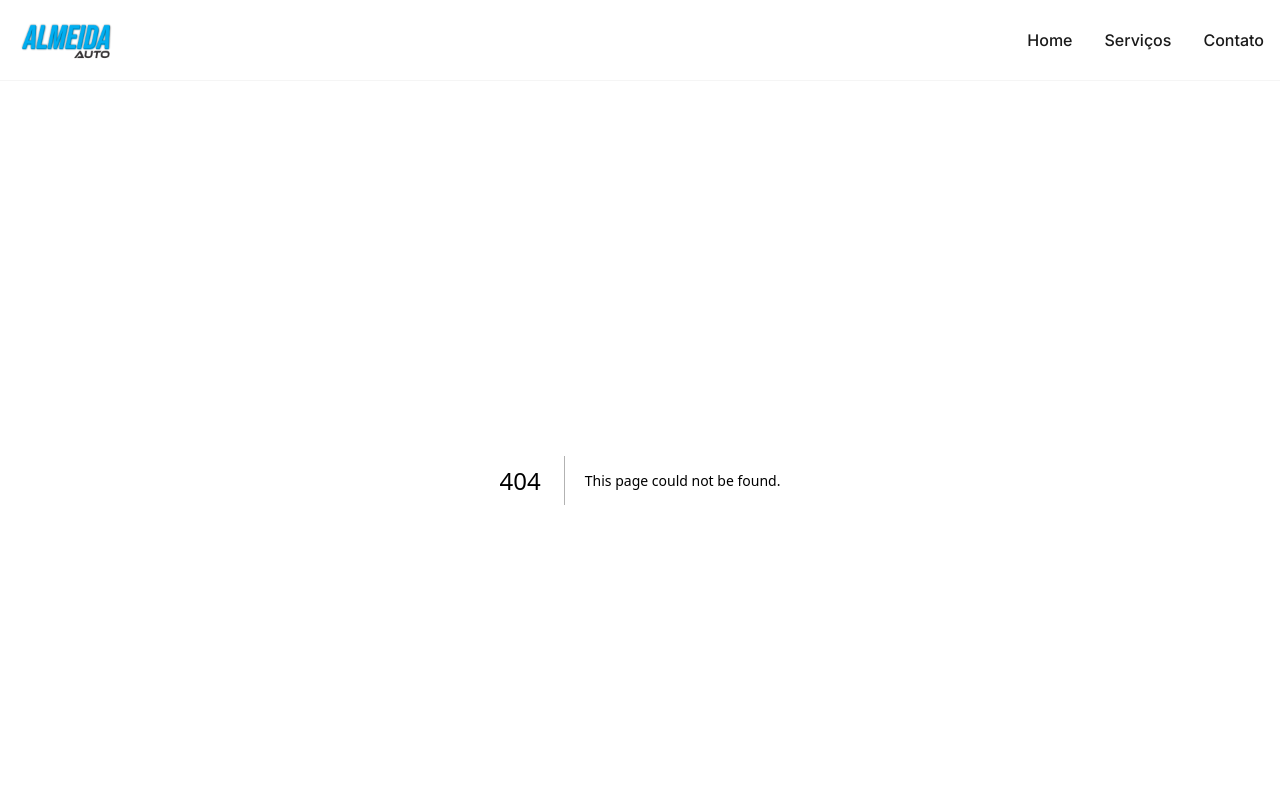
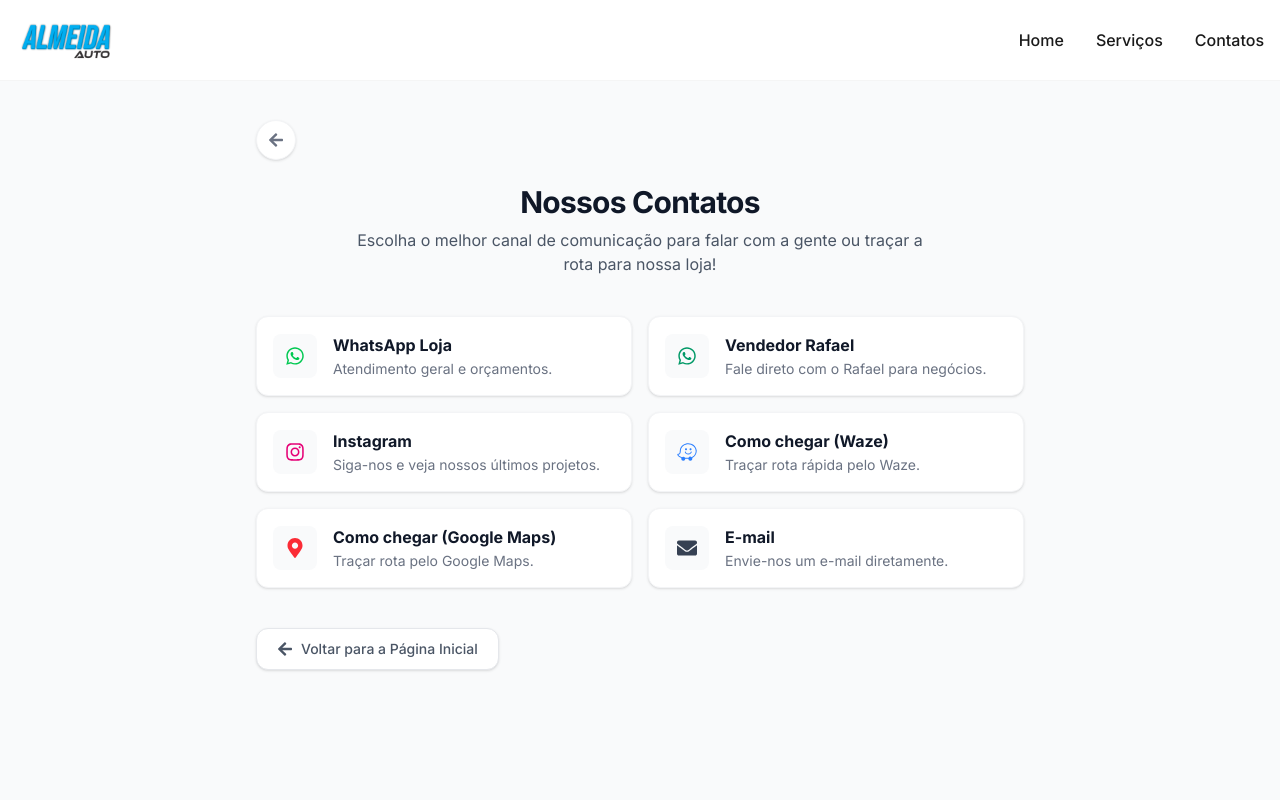
Before and after one commit to Dioogooa/Almeida-auto, a Next.js app: page /contatos in a window 1280 px wide. Before the commit this address had no page. Shown: the top 800 px of the page. Built offline with nearby package versions, Linux system fonts and the light colour scheme.

Commit message:
Adicao da pag contatos

```diff
--- /dev/null
+++ b/app/contatos/page.jsx
@@ -0,0 +1,109 @@
+"use client";
+
+import Link from "next/link";
+import { FaWhatsapp, FaInstagram, FaWaze, FaMapMarkerAlt, FaEnvelope, FaArrowLeft } from "react-icons/fa";
+
+export default function Contatos() {
+  const contatos = [
+    {
+      nome: "WhatsApp Loja",
+      desc: "Atendimento geral e orçamentos.",
+      icone: <FaWhatsapp className="w-5 h-5 text-green-500" />,
+      url: "https://wa.me/5562982302156",
+      cor: "hover:border-green-500 hover:shadow-green-500/10"
+    },
+    {
+      nome: "Vendedor Rafael",
+      desc: "Fale direto com o Rafael para negócios.",
+      icone: <FaWhatsapp className="w-5 h-5 text-emerald-600" />,
+      url: "https://wa.me/5562985405383",
+      cor: "hover:border-emerald-600 hover:shadow-emerald-600/10"
+    },
+    {
+      nome: "Instagram",
+      desc: "Siga-nos e veja nossos últimos projetos.",
+      icone: <FaInstagram className="w-5 h-5 text-pink-600" />,
+      url: "https://instagram.com/almeida_autoo",
+      cor: "hover:border-pink-600 hover:shadow-pink-600/10"
+    },
+    {
+      nome: "Como chegar (Waze)",
+      desc: "Traçar rota rápida pelo Waze.",
+      icone: <FaWaze className="w-5 h-5 text-blue-500" />,
+      url: "https://ul.waze.com/ul?place=ChIJ1UpviiDxXpMReN0xXT-174k&ll=-16.72239100%2C-49.26058170&navigate=yes&utm_campaign=default&utm_source=waze_website&utm_medium=lm_share_location",
+      cor: "hover:border-blue-500 hover:shadow-blue-500/10"
+    },
+    {
+      nome: "Como chegar (Google Maps)",
+      desc: "Traçar rota pelo Google Maps.",
+      icone: <FaMapMarkerAlt className="w-5 h-5 text-red-500" />,
+      url: "https://maps.app.goo.gl/SyLRC1T9BUcr37dr8",
+      cor: "hover:border-red-500 hover:shadow-red-500/10"
+    },
+    {
+      nome: "E-mail",
+      desc: "Envie-nos um e-mail diretamente.",
+      icone: <FaEnvelope className="w-5 h-5 text-gray-700" />,
+      url: "mailto:contato@almeidaauto.com.br", // Altere se o email for diferente
+      cor: "hover:border-gray-700 hover:shadow-gray-700/10"
+    }
+  ];
+
+  return (
+    <main className="min-h-screen bg-gray-50 flex flex-col py-10 px-4 sm:px-6 lg:px-8">
+      {/* Botão Voltar Superior (Apenas Seta) */}
+      <div className="max-w-3xl mx-auto w-full mb-6">
+        <Link
+          href="/"
+          className="inline-flex items-center justify-center text-gray-500 hover:text-gray-900 transition-colors bg-white w-10 h-10 rounded-full shadow-sm border border-gray-100 hover:shadow-md"
+        >
+          <FaArrowLeft className="w-4 h-4" />
+        </Link>
+      </div>
+
+      {/* Conteúdo Principal */}
+      <div className="max-w-3xl mx-auto w-full">
+        <div className="mb-10 text-left sm:text-center">
+          <h1 className="text-3xl md:text-3xl font-bold text-gray-900 tracking-tight">
+            Nossos Contatos
+          </h1>
+          <p className="text-base text-gray-600 mt-2 max-w-xl sm:mx-auto">
+            Escolha o melhor canal de comunicação para falar com a gente ou traçar a rota para nossa loja!
+          </p>
+        </div>
+
+        {/* Grid de Contatos */}
+        <div className="grid grid-cols-1 md:grid-cols-2 gap-4">
+          {contatos.map((contato, index) => (
+            <a
+              key={index}
+              href={contato.url}
+              target="_blank"
+              rel="noopener noreferrer"
+              className={`bg-white rounded-xl p-4 shadow-sm border border-gray-100 transition-all duration-300 w-full flex items-center gap-4 ${contato.cor} hover:-translate-y-0.5 group`}
+            >
+              <div className="bg-gray-50 p-3 rounded-lg group-hover:bg-white transition-colors duration-300">
+                {contato.icone}
+              </div>
+              <div>
+                <h3 className="text-base font-bold text-gray-900">{contato.nome}</h3>
+                <p className="text-sm text-gray-500 mt-0.5">{contato.desc}</p>
+              </div>
+            </a>
+          ))}
+        </div>
+      </div>
+
+      {/* Botão Voltar Inferior */}
+      <div className="max-w-3xl mx-auto w-full mt-10 flex justify-center sm:justify-start">
+        <Link
+          href="/"
+          className="inline-flex items-center gap-2 text-gray-600 hover:text-gray-900 transition-colors bg-white px-5 py-2.5 rounded-xl shadow-sm border border-gray-200 hover:shadow-md font-medium text-sm"
+        >
+          <FaArrowLeft className="w-4 h-4" />
+          Voltar para a Página Inicial
+        </Link>
+      </div>
+    </main>
+  );
+}
--- a/components/home/Depoimentos.jsx
+++ b/components/home/Depoimentos.jsx
@@ -4,7 +4,7 @@ export default function Depoimentos() {
   const depoimentos = [
     {
       nome: "Carlos Eduardo",
-      carro: "Jeep Compass",
+      carro: "Mercedes c180",
       texto: "Instalei a central multimídia com eles e ficou perfeito. Acabamento impecável e o atendimento foi nota 10. Recomendo muito!",
       foto: "/depoimentos/carlos.jpg"
     },
--- a/components/ui/Footer.jsx
+++ b/components/ui/Footer.jsx
@@ -25,7 +25,7 @@ export default function Footer() {
           <h4 className="font-bold mb-6 text-lg">Links Rápidos</h4>
           <ul className="space-y-4 text-gray-400">
             <li><Link href="/servicos" className="hover:text-primary transition-colors">Nossos Serviços</Link></li>
-            <li><Link href="#contato" className="hover:text-primary transition-colors">Contato</Link></li>
+            <li><Link href="/contatos" className="hover:text-primary transition-colors">Contatos</Link></li>
           </ul>
         </div>
 
--- a/components/ui/Header.jsx
+++ b/components/ui/Header.jsx
@@ -19,7 +19,7 @@ export default function Header() {
         <nav className="hidden md:flex items-center gap-8 font-medium">
           <Link href="/" className="hover:text-primary transition-colors text-foreground">Home</Link>
           <Link href="/servicos" className="hover:text-primary transition-colors text-foreground">Serviços</Link>
-          <Link href="#contato" className="hover:text-primary transition-colors text-foreground">Contato</Link>
+          <Link href="/contatos" className="hover:text-primary transition-colors text-foreground">Contatos</Link>
         </nav>
 
         {/* Menu mobile */}
```
